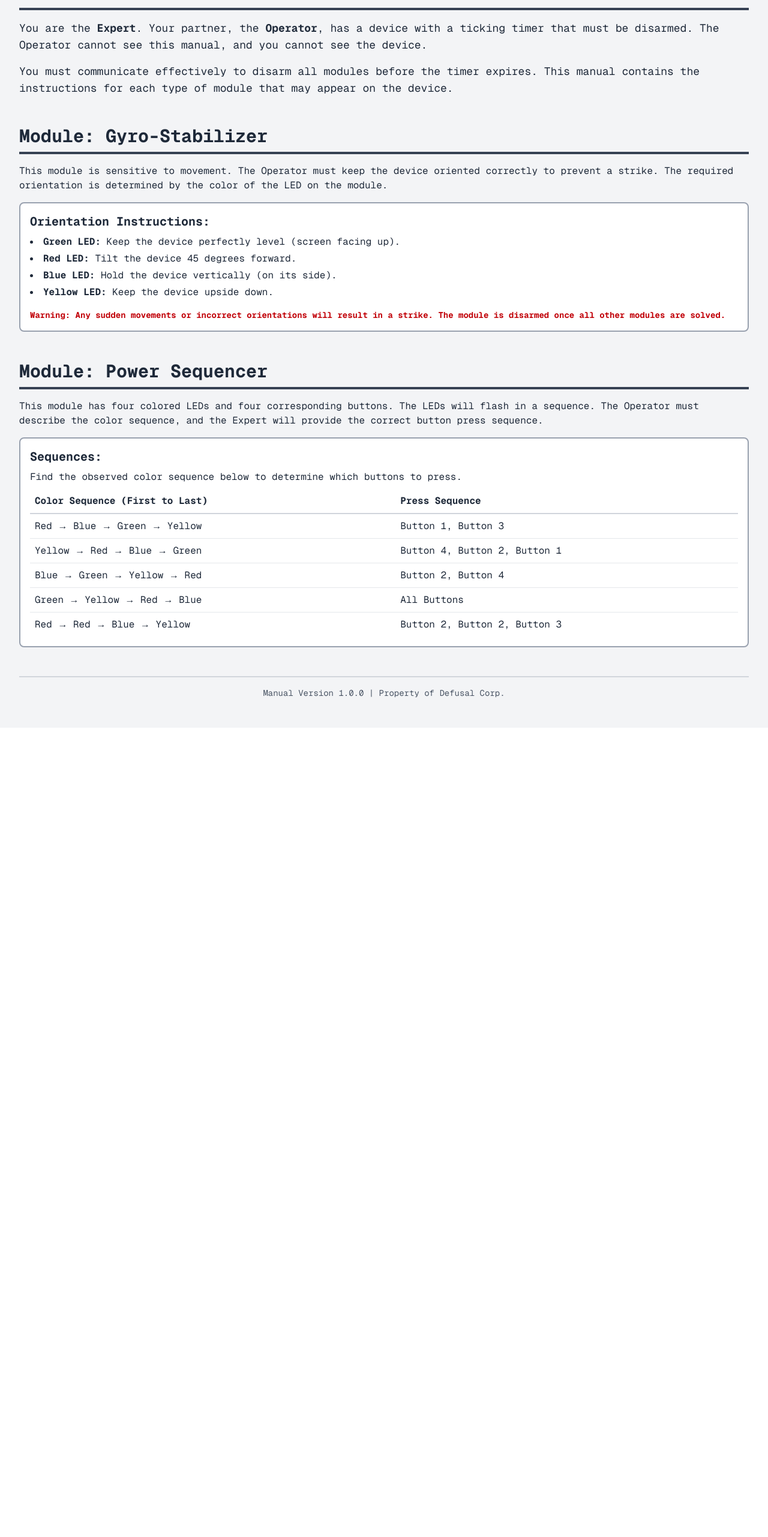
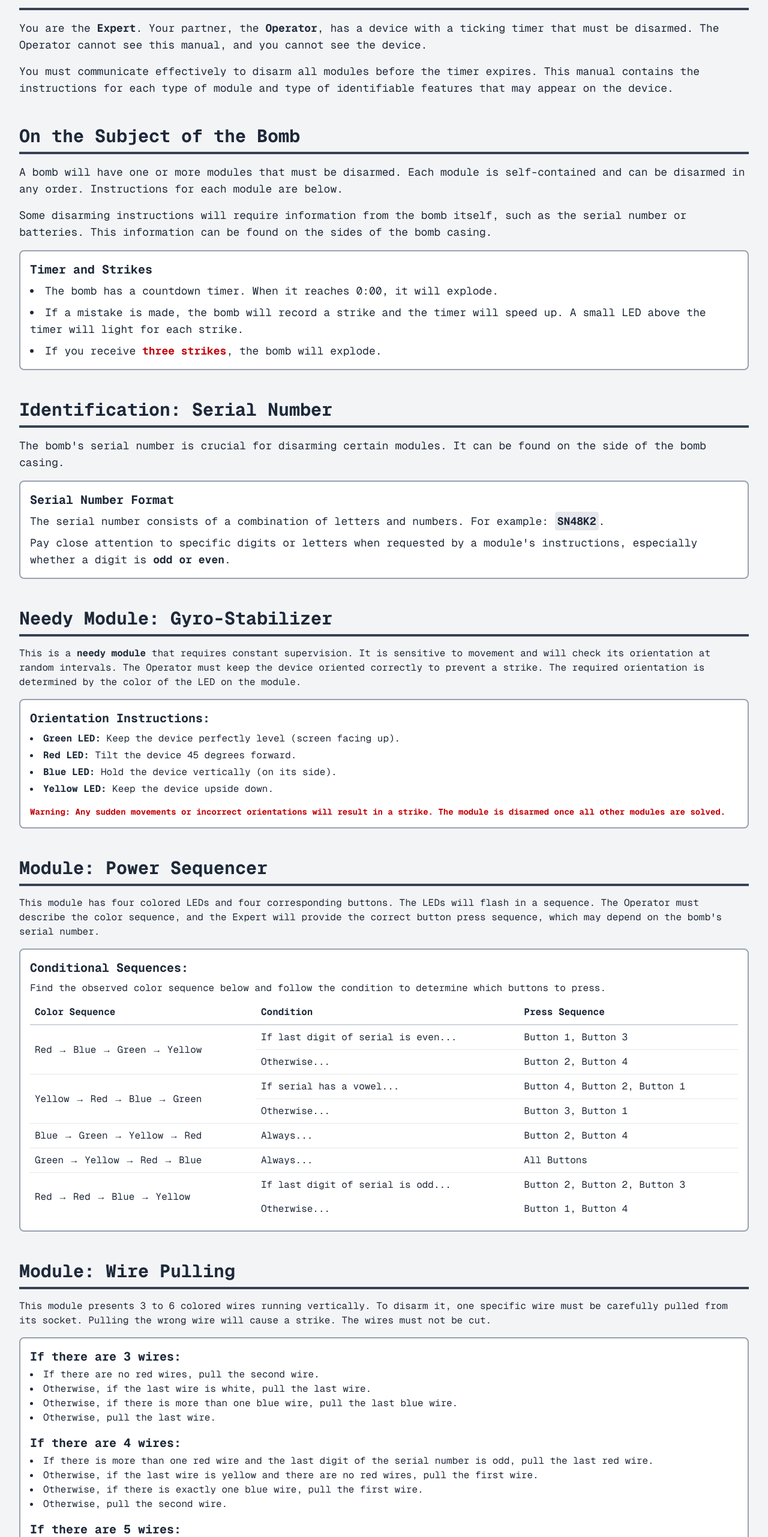
Before and after one commit to Jayx2u/blind-defusal, a Next.js app in the folder manual-web/: page / in a window 1280 px wide. Shown: the part 235-2797 px from the top of the page at 60% size. Before the commit the page ends 1448 px from the top, so only its background shows below. Built offline with nearby package versions, Linux system fonts and the light colour scheme.

Commit message:
Add identification and more modules

```diff
--- a/manual-web/src/app/page.tsx
+++ b/manual-web/src/app/page.tsx
@@ -31,19 +31,67 @@ export default function Home() {
             <p>
               You must communicate effectively to disarm all modules before the
               timer expires. This manual contains the instructions for each
-              type of module that may appear on the device.
+              type of module and type of identifiable features that may appear on the device.
             </p>
+          </div>
+        </section>
+
+        {/* On the Subject of the Bomb Section */}
+        <section id="on-the-bomb">
+          <h2 className="text-3xl font-bold border-b-4 border-gray-700 pb-2 mb-4">
+            On the Subject of the Bomb
+          </h2>
+          <div className="space-y-4 text-lg">
+            <p>
+              A bomb will have one or more modules that must be disarmed. Each module is self-contained and can be disarmed in any order. Instructions for each module are below.
+            </p>
+            <p>
+              Some disarming instructions will require information from the bomb itself, such as the serial number or batteries. This information can be found on the sides of the bomb casing.
+            </p>
+            <div className="p-4 border-2 border-gray-400 rounded-lg bg-white">
+              <h3 className="text-xl font-bold mb-2">Timer and Strikes</h3>
+              <ul className="list-disc list-inside space-y-2">
+                <li>The bomb has a countdown timer. When it reaches 0:00, it will explode.</li>
+                <li>
+                  If a mistake is made, the bomb will record a strike and the timer will speed up. A small LED above the timer will light for each strike.
+                </li>
+                <li>
+                  If you receive <span className="font-bold text-red-700">three strikes</span>, the bomb will explode.
+                </li>
+              </ul>
+            </div>
+          </div>
+        </section>
+
+        {/* Identification: Serial Number Section */}
+        <section id="serial-number">
+          <h2 className="text-3xl font-bold border-b-4 border-gray-700 pb-2 mb-4">
+            Identification: Serial Number
+          </h2>
+          <div className="space-y-4 text-lg">
+            <p>
+              The bomb&apos;s serial number is crucial for disarming certain modules. It can be found on the side of the bomb casing.
+            </p>
+            <div className="p-4 border-2 border-gray-400 rounded-lg bg-white">
+              <h3 className="text-xl font-bold mb-2">Serial Number Format</h3>
+              <p>
+                The serial number consists of a combination of letters and numbers. For example: <span className="font-bold p-1 bg-gray-200 rounded">SN48K2</span>.
+              </p>
+              <p className="mt-2">
+                Pay close attention to specific digits or letters when requested by a module&apos;s instructions, especially whether a digit is <span className="font-bold">odd or even</span>.
+              </p>
+            </div>
           </div>
         </section>
 
         {/* Gyro-Stabilizer Module Section */}
         <section id="gyro">
           <h2 className="text-3xl font-bold border-b-4 border-gray-700 pb-2 mb-4">
-            Module: Gyro-Stabilizer
+            Needy Module: Gyro-Stabilizer
           </h2>
           <div className="space-y-4">
             <p>
-              This module is sensitive to movement. The Operator must keep the device oriented correctly to prevent a strike. The required orientation is determined by the color of the LED on the module.
+              This is a <span className="font-bold">needy module</span> that requires constant supervision. It is sensitive to movement and will check its orientation at random intervals. The Operator must keep the device oriented correctly to prevent a strike. The required orientation is determined by the color of the LED on the module.
             </p>
             <div className="p-4 border-2 border-gray-400 rounded-lg bg-white">
               <h3 className="text-xl font-bold mb-2">Orientation Instructions:</h3>
@@ -60,52 +108,123 @@ export default function Home() {
           </div>
         </section>
 
-        {/* Power Sequencer Module Section */}
+         {/* Power Sequencer Module Section */}
         <section id="power-sequencer">
           <h2 className="text-3xl font-bold border-b-4 border-gray-700 pb-2 mb-4">
             Module: Power Sequencer
           </h2>
           <div className="space-y-4">
             <p>
-              This module has four colored LEDs and four corresponding buttons. The LEDs will flash in a sequence. The Operator must describe the color sequence, and the Expert will provide the correct button press sequence.
+              This module has four colored LEDs and four corresponding buttons. The LEDs will flash in a sequence. The Operator must describe the color sequence, and the Expert will provide the correct button press sequence, which may depend on the bomb&apos;s serial number.
             </p>
             <div className="p-4 border-2 border-gray-400 rounded-lg bg-white">
-              <h3 className="text-xl font-bold mb-2">Sequences:</h3>
-              <p>Find the observed color sequence below to determine which buttons to press.</p>
+              <h3 className="text-xl font-bold mb-2">Conditional Sequences:</h3>
+              <p>Find the observed color sequence below and follow the condition to determine which buttons to press.</p>
               <table className="w-full mt-2 text-left border-collapse">
                 <thead>
                   <tr>
-                    <th className="border-b-2 border-gray-300 p-2">Color Sequence (First to Last)</th>
+                    <th className="border-b-2 border-gray-300 p-2">Color Sequence</th>
+                    <th className="border-b-2 border-gray-300 p-2">Condition</th>
                     <th className="border-b-2 border-gray-300 p-2">Press Sequence</th>
                   </tr>
                 </thead>
                 <tbody>
                   <tr className="border-b border-gray-200">
-                    <td className="p-2">Red → Blue → Green → Yellow</td>
+                    <td className="p-2" rowSpan={2}>Red → Blue → Green → Yellow</td>
+                    <td className="p-2">If last digit of serial is even...</td>
                     <td className="p-2">Button 1, Button 3</td>
                   </tr>
                   <tr className="border-b border-gray-200">
-                    <td className="p-2">Yellow → Red → Blue → Green</td>
+                    <td className="p-2">Otherwise...</td>
+                    <td className="p-2">Button 2, Button 4</td>
+                  </tr>
+                  <tr className="border-b border-gray-200">
+                    <td className="p-2" rowSpan={2}>Yellow → Red → Blue → Green</td>
+                    <td className="p-2">If serial has a vowel...</td>
                     <td className="p-2">Button 4, Button 2, Button 1</td>
+                  </tr>
+                   <tr className="border-b border-gray-200">
+                    <td className="p-2">Otherwise...</td>
+                    <td className="p-2">Button 3, Button 1</td>
                   </tr>
                   <tr className="border-b border-gray-200">
                     <td className="p-2">Blue → Green → Yellow → Red</td>
+                    <td className="p-2">Always...</td>
                     <td className="p-2">Button 2, Button 4</td>
                   </tr>
                    <tr className="border-b border-gray-200">
                     <td className="p-2">Green → Yellow → Red → Blue</td>
+                    <td className="p-2">Always...</td>
                     <td className="p-2">All Buttons</td>
                   </tr>
                    <tr>
-                    <td className="p-2">Red → Red → Blue → Yellow</td>
+                    <td className="p-2" rowSpan={2}>Red → Red → Blue → Yellow</td>
+                    <td className="p-2">If last digit of serial is odd...</td>
                     <td className="p-2">Button 2, Button 2, Button 3</td>
+                  </tr>
+                  <tr>
+                    <td className="p-2">Otherwise...</td>
+                    <td className="p-2">Button 1, Button 4</td>
                   </tr>
                 </tbody>
               </table>
             </div>
           </div>
         </section>
+
+        {/* Wire Pulling Module Section */}
+        <section id="wire-pulling">
+          <h2 className="text-3xl font-bold border-b-4 border-gray-700 pb-2 mb-4">
+            Module: Wire Pulling
+          </h2>
+          <div className="space-y-4">
+            <p>
+              This module presents 3 to 6 colored wires running vertically. To disarm it, one specific wire must be carefully pulled from its socket. Pulling the wrong wire will cause a strike. The wires must not be cut.
+            </p>
+            <div className="p-4 border-2 border-gray-400 rounded-lg bg-white space-y-4">
+              <div>
+                <h3 className="text-xl font-bold">If there are 3 wires:</h3>
+                <ul className="list-disc list-inside mt-1">
+                  <li>If there are no red wires, pull the second wire.</li>
+                  <li>Otherwise, if the last wire is white, pull the last wire.</li>
+                  <li>Otherwise, if there is more than one blue wire, pull the last blue wire.</li>
+                  <li>Otherwise, pull the last wire.</li>
+                </ul>
+              </div>
+              <div>
+                <h3 className="text-xl font-bold">If there are 4 wires:</h3>
+                <ul className="list-disc list-inside mt-1">
+                  <li>If there is more than one red wire and the last digit of the serial number is odd, pull the last red wire.</li>
+                  <li>Otherwise, if the last wire is yellow and there are no red wires, pull the first wire.</li>
+                  <li>Otherwise, if there is exactly one blue wire, pull the first wire.</li>
+                  <li>Otherwise, pull the second wire.</li>
+                </ul>
+              </div>
+              <div>
+                <h3 className="text-xl font-bold">If there are 5 wires:</h3>
+                <ul className="list-disc list-inside mt-1">
+                  <li>If the last wire is black and the last digit of the serial number is odd, pull the fourth wire.</li>
+                  <li>Otherwise, if there is exactly one red wire and more than one yellow wire, pull the first wire.</li>
+                  <li>Otherwise, if there are no black wires, pull the second wire.</li>
+                  <li>Otherwise, pull the first wire.</li>
+                </ul>
+              </div>
+              <div>
+                <h3 className="text-xl font-bold">If there are 6 wires:</h3>
+                <ul className="list-disc list-inside mt-1">
+                  <li>If there are no yellow wires and the last digit of the serial number is odd, pull the third wire.</li>
+                  <li>Otherwise, if there is exactly one yellow wire and more than one white wire, pull the fourth wire.</li>
+                  <li>Otherwise, if there are no red wires, pull the last wire.</li>
+                  <li>Otherwise, pull the fourth wire.</li>
+                </ul>
+              </div>
+            </div>
+          </div>
+        </section>
+
       </main>
+
+
 
       <footer className="text-center mt-12 py-4 border-t-2 border-gray-300">
         <p className="text-sm text-gray-600">
```
Also changed, not shown: 1 other file (tests, documents, lock files or other folders).
